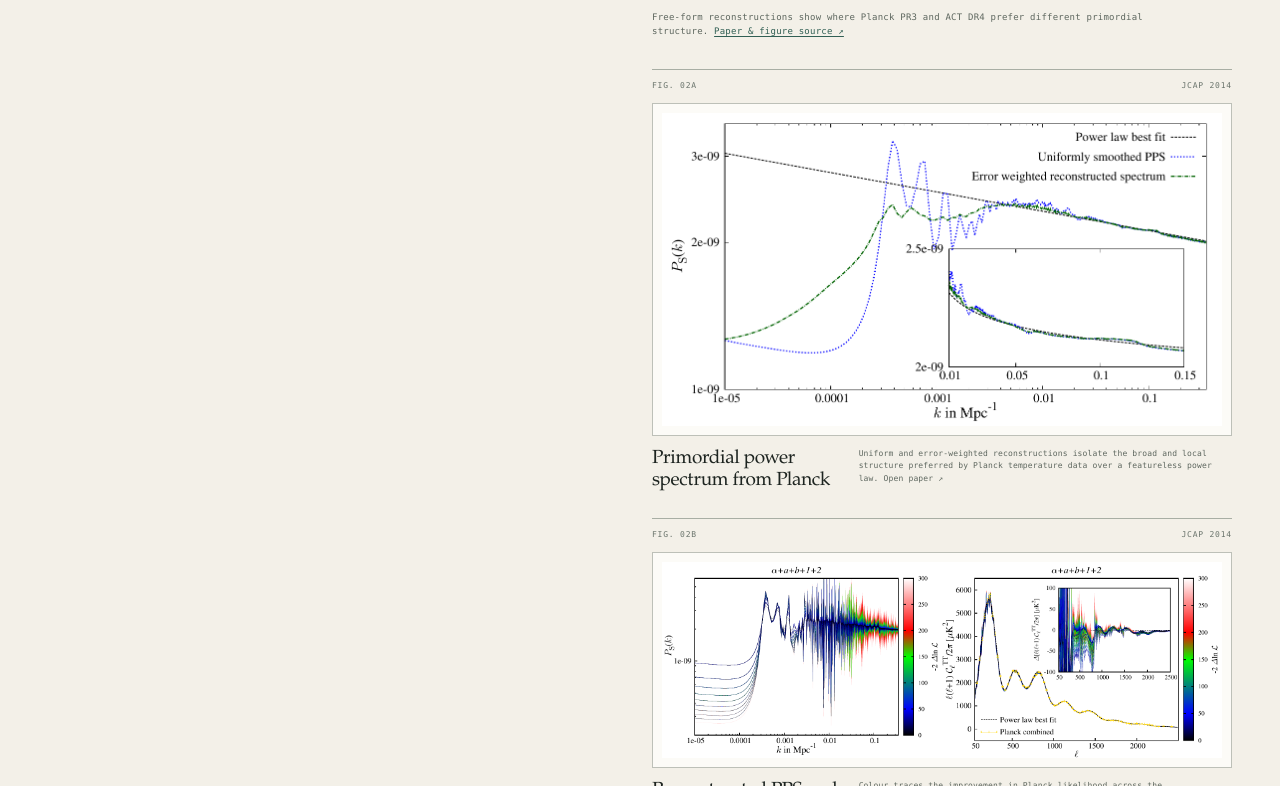
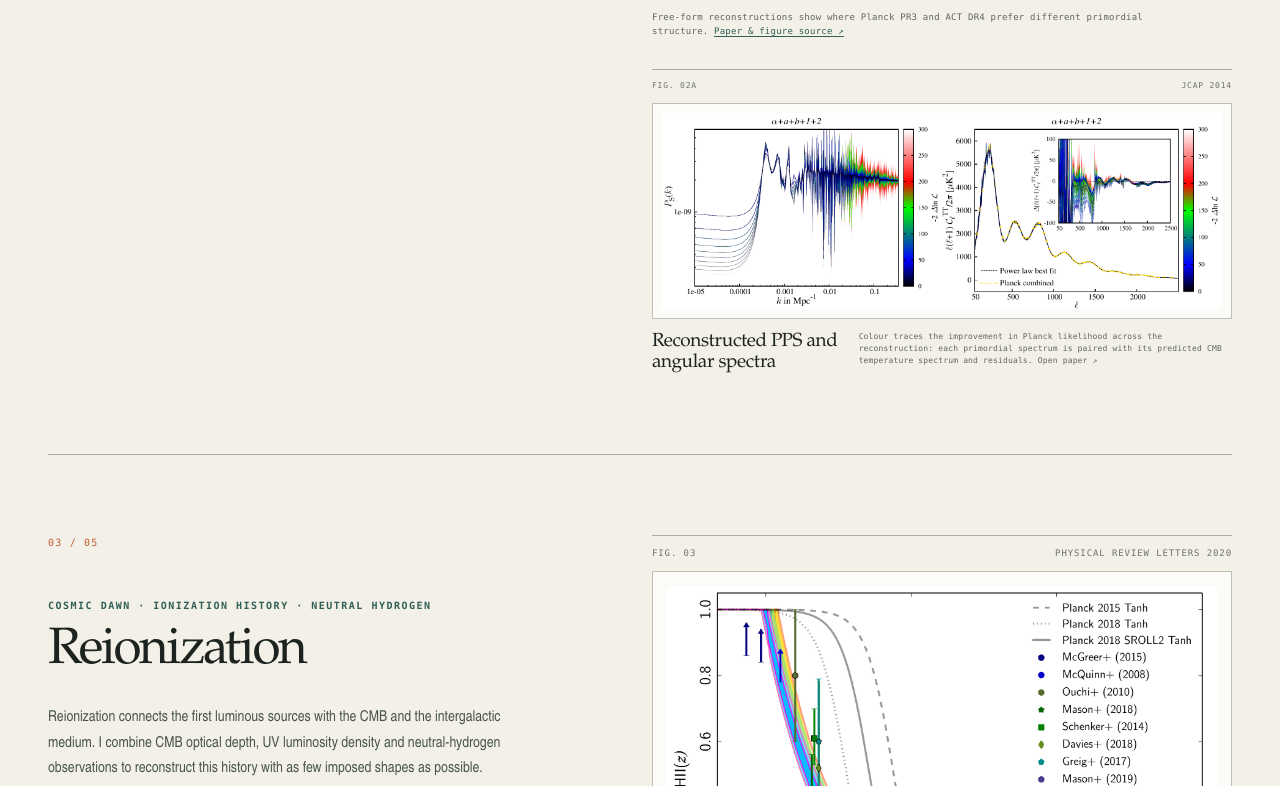
Before and after one commit to dkhaz/dhiraj-hazra-cosmology, a Next.js app: page /research in a window 1280 px wide. Shown: the part 2634-3420 px from the top of the page. Built offline with nearby package versions, Linux system fonts and the light colour scheme.

Commit message:
Remove redundant Planck reconstruction plot

```diff
--- a/app/research/page.tsx
+++ b/app/research/page.tsx
@@ -61,15 +61,6 @@ const sections = [
     supplementaryFigures: [
       {
         label: "FIG. 02A",
-        title: "Primordial power spectrum from Planck",
-        image: "/figures/research/planck-pps-2014.png",
-        alt: "Smooth primordial power spectra reconstructed from Planck temperature data compared with the best-fit power law",
-        caption: "Uniform and error-weighted reconstructions isolate the broad and local structure preferred by Planck temperature data over a featureless power law.",
-        paper: "https://arxiv.org/abs/1406.4827",
-        source: "JCAP 2014",
-      },
-      {
-        label: "FIG. 02B",
         title: "Reconstructed PPS and angular spectra",
         image: "/figures/research/planck-pps-cl-reconstruction.png",
         alt: "Color-coded Planck primordial power-spectrum reconstructions and their corresponding CMB temperature angular power spectra",
```
